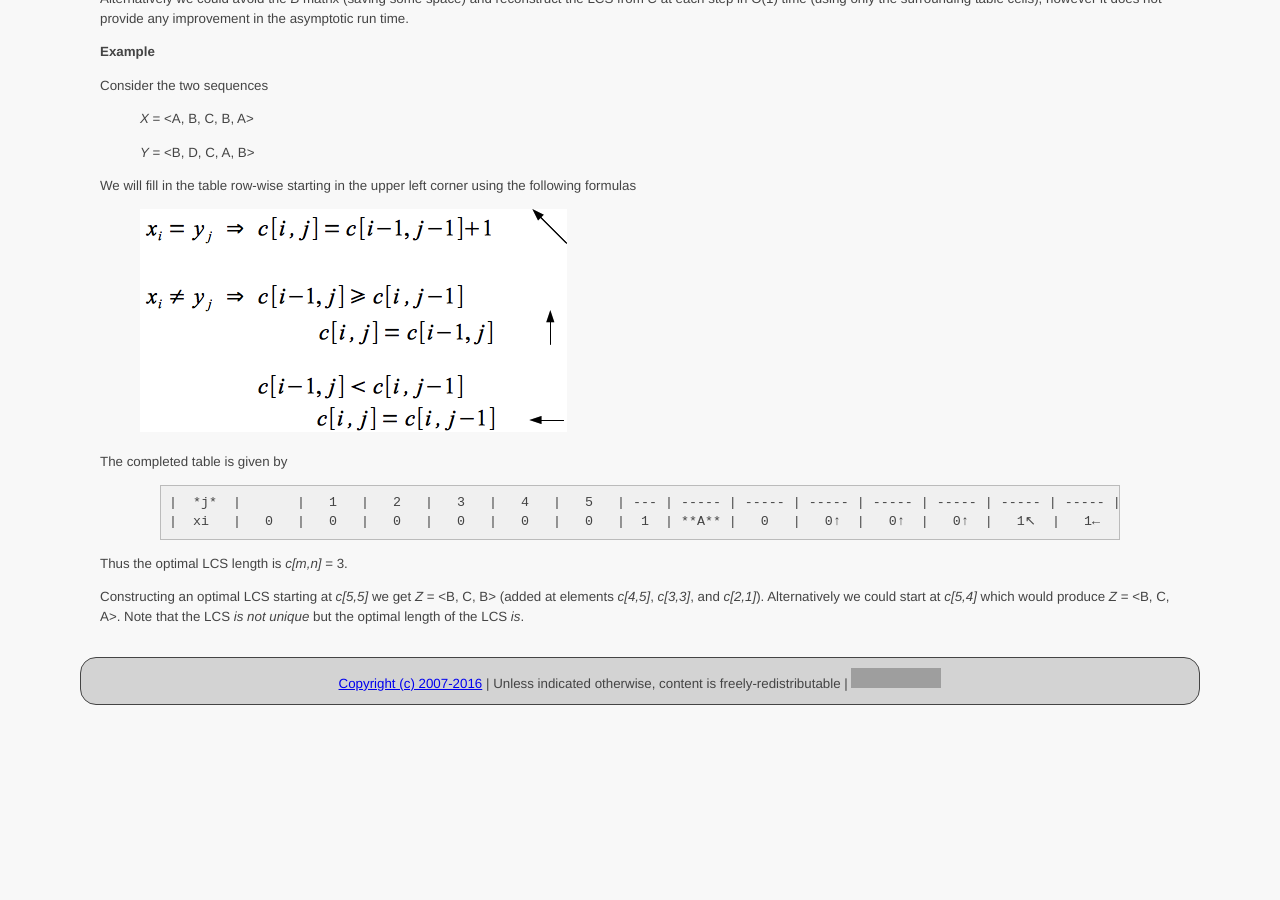
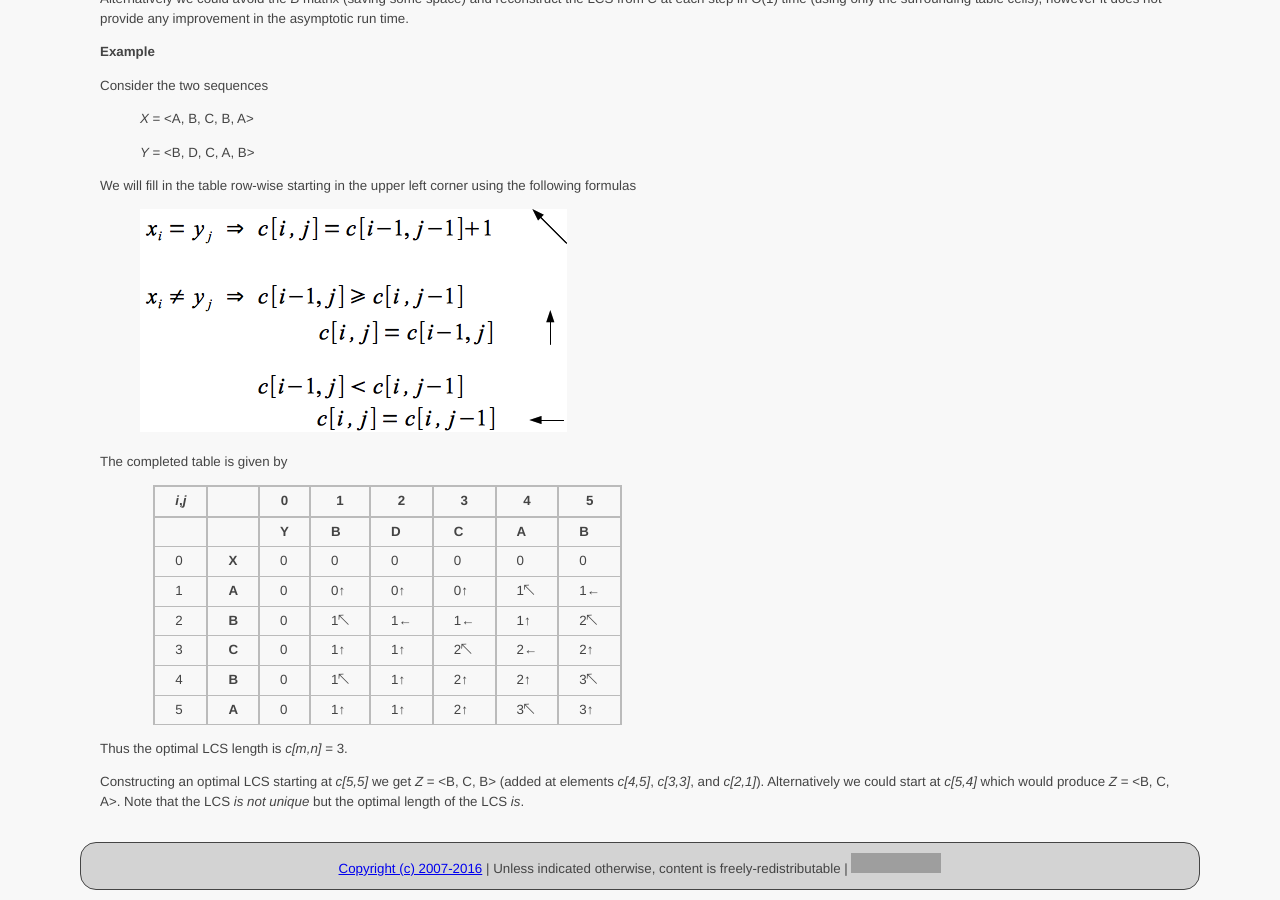
Before and after one commit to ycpcs/cs360-spring2016, a Jekyll site: the page built from lectures/lecture13.md, in a window 1280 px wide and 900 px high, scrolled down 1611 px. Built offline with Jekyll 4.4.1, drawn with Linux system fonts in a browser that asks for light colours; before the commit the page ends 2326 px from its top, so only the background shows below that; grey boxes are pictures that could not be loaded.

Commit message:
fix lecture 13
fix lecture 13

```diff
--- a/lectures/lecture13.md
+++ b/lectures/lecture13.md
@@ -93,10 +93,10 @@ We will fill in the table row-wise starting in the upper left corner using the f
 
 The completed table is given by
 
->     |  *j*  |       |   1   |   2   |   3   |   4   |   5   |
+> *i*,*j*  |    |   0   |   1   |   2   |   3   |   4   |   5   |
 > --- | ----- | ----- | ----- | ----- | ----- | ----- | ----- |
-> *i* |       |   yj  | **B** | **D** | **C** | **A** | **B** |
->     |  xi   |   0   |   0   |   0   |   0   |   0   |   0   |
+>     |       | **Y** | **B** | **D** | **C** | **A** | **B** |
+>  0  | **X** |   0   |   0   |   0   |   0   |   0   |   0   |
 >  1  | **A** |   0   |   0↑  |   0↑  |   0↑  |   1↖  |   1←  |
 >  2  | **B** |   0   |   1↖  |   1←  |   1←  |   1↑  |   2↖  |
 >  3  | **C** |   0   |   1↑  |   1↑  |   2↖  |   2←  |   2↑  |
```
Also changed, not shown: 1 other file.
